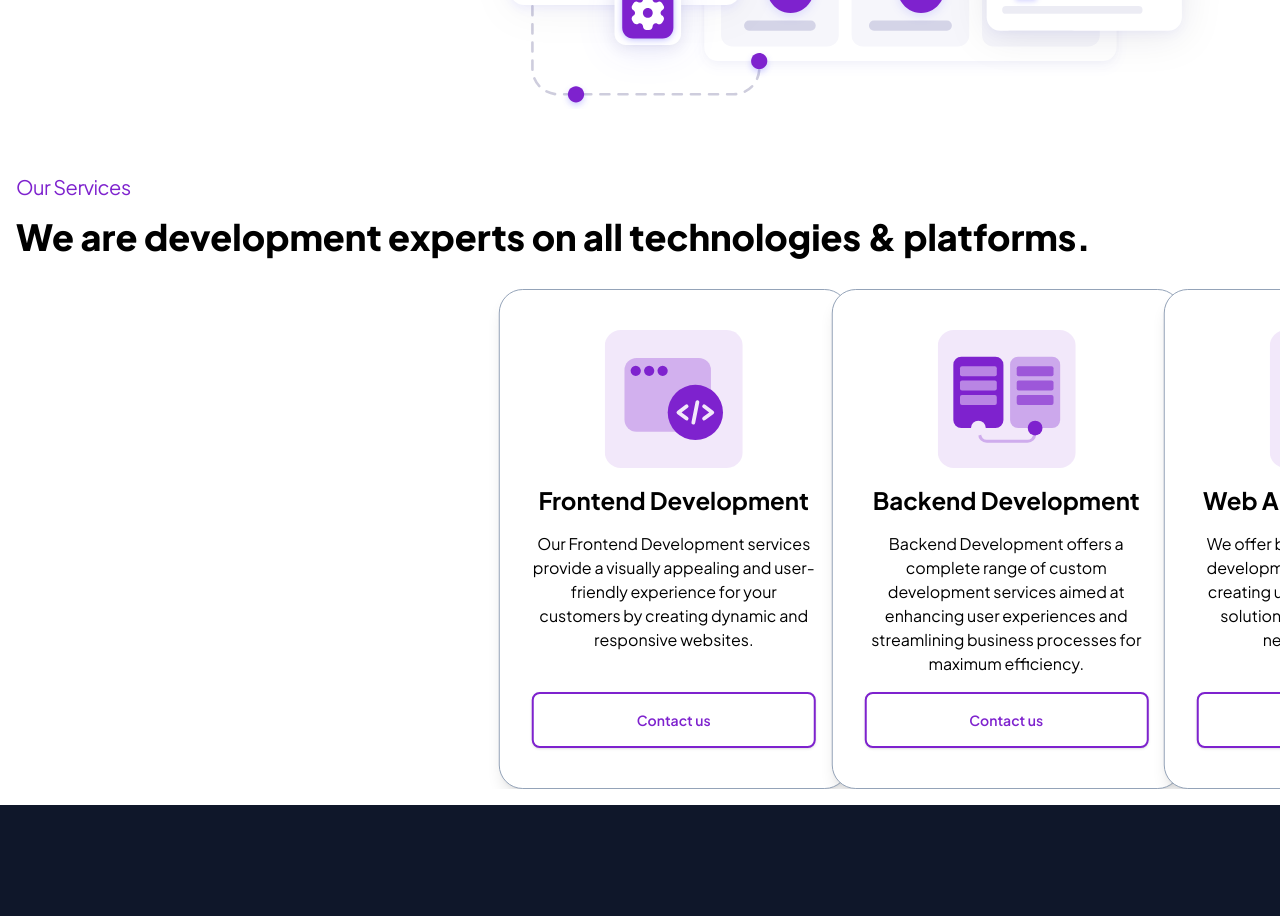
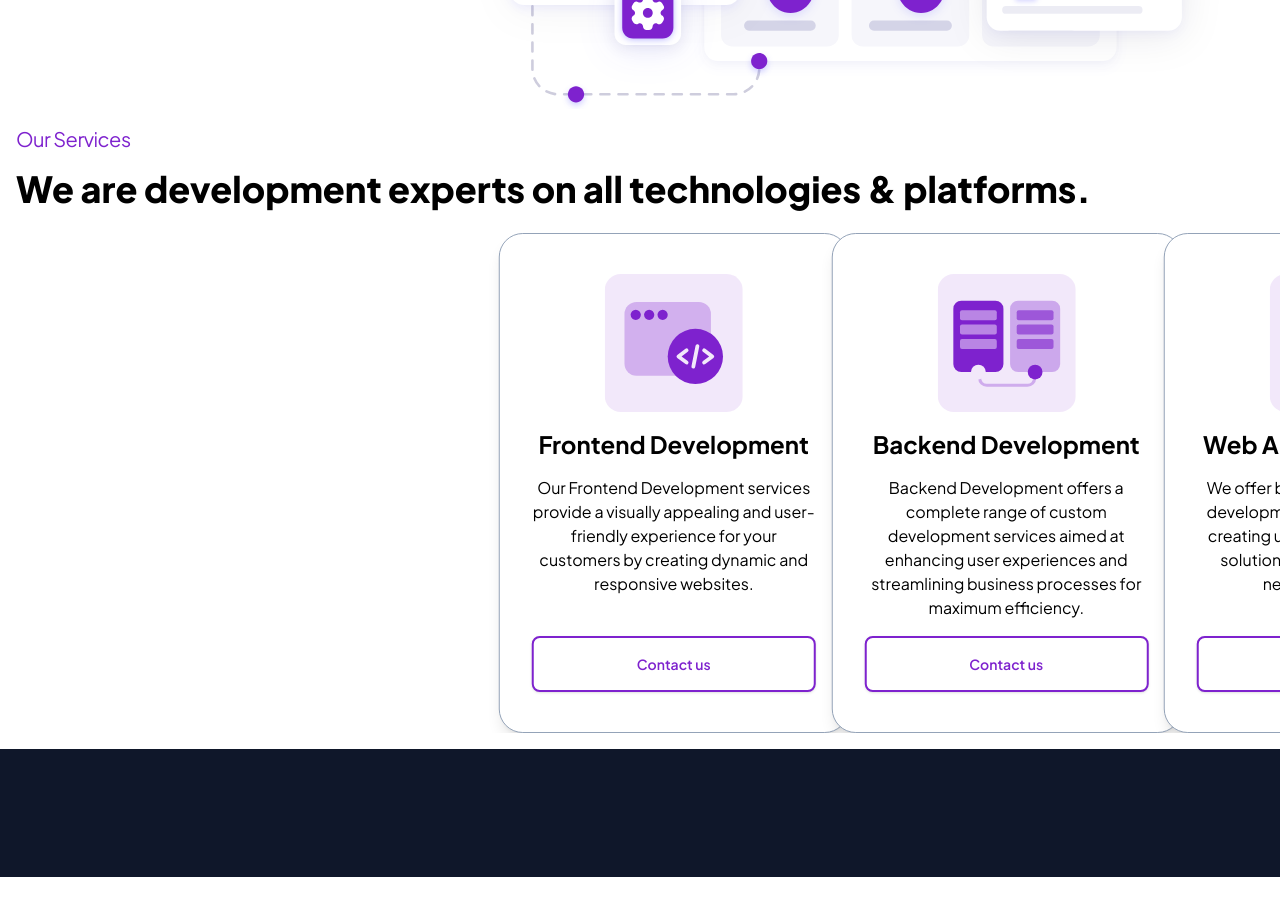
Before and after one commit to DevArk-Solutions/Website, a Next.js app: page / in a window 1280 px wide. Shown: the part 760-1676 px from the top of the page. After the commit the page ends 1637 px from the top, so only its background shows below. Built offline with nearby package versions, Linux system fonts and the light colour scheme; no server answers.

Commit message:
Fixed Service Section Spacing

```diff
--- a/src/components/sections/ServiceSection.tsx
+++ b/src/components/sections/ServiceSection.tsx
@@ -13,7 +13,7 @@ import CloudServerIconImage from "../svgs/CloudServerIconImage";
 
 export const ServiceSection: ComponentWithChildren = () => {
     return (
-        <section className={"relative mt-16 w-full"}>
+        <section className={"relative mt-4 w-full"}>
             <div className={"mx-auto max-w-screen-xl px-4"}>
                 <p className={"subtitle"}>Our Services</p>
                 <h1 className={"title mt-4"}>
@@ -21,7 +21,7 @@ export const ServiceSection: ComponentWithChildren = () => {
                 </h1>
             </div>
             <Swiper
-                className="mt-8 px-4 md:px-0"
+                className="mt-6 px-4 md:px-0"
                 centeredSlides={true}
                 breakpoints={{
                     320: {
```
